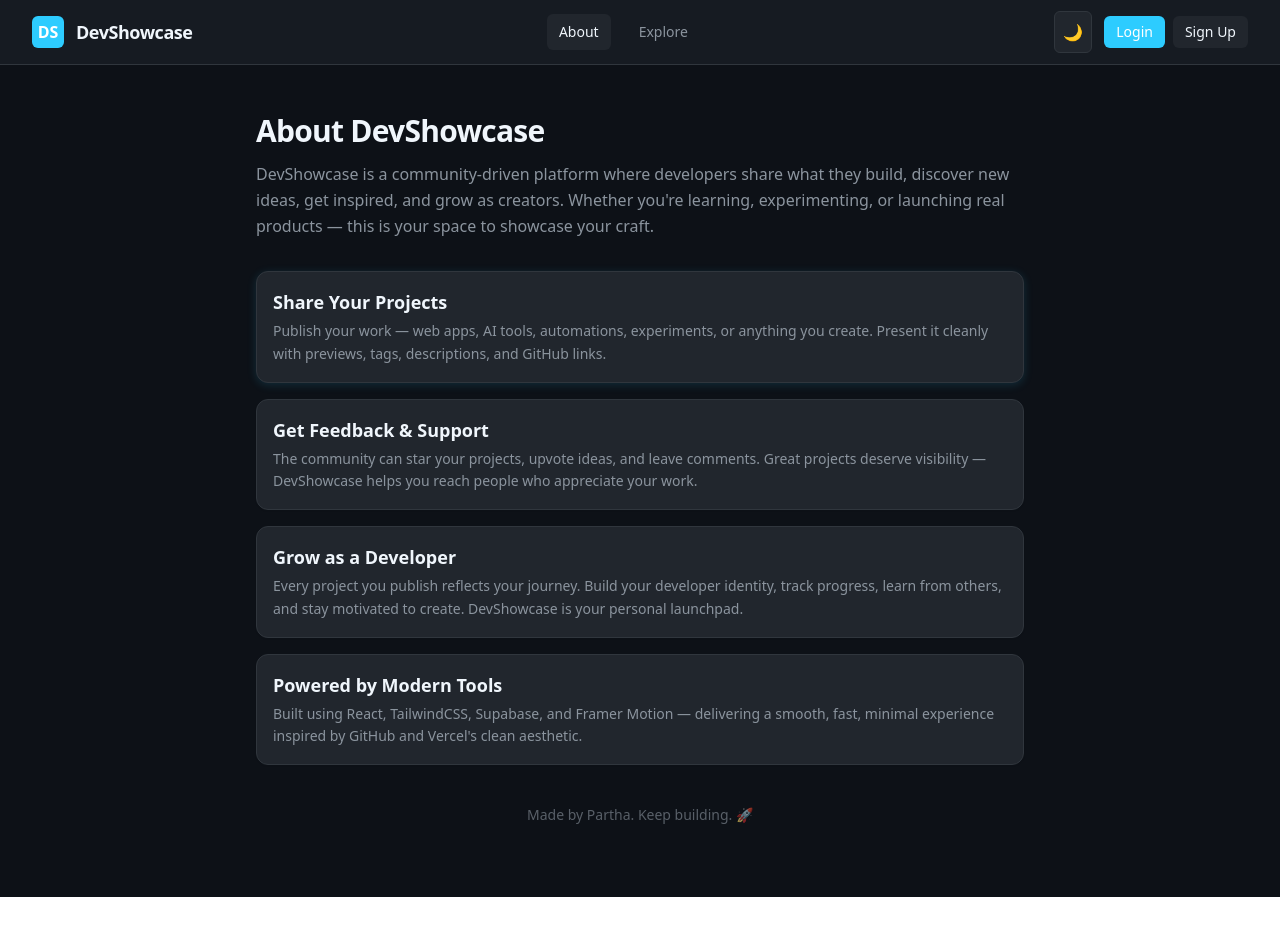
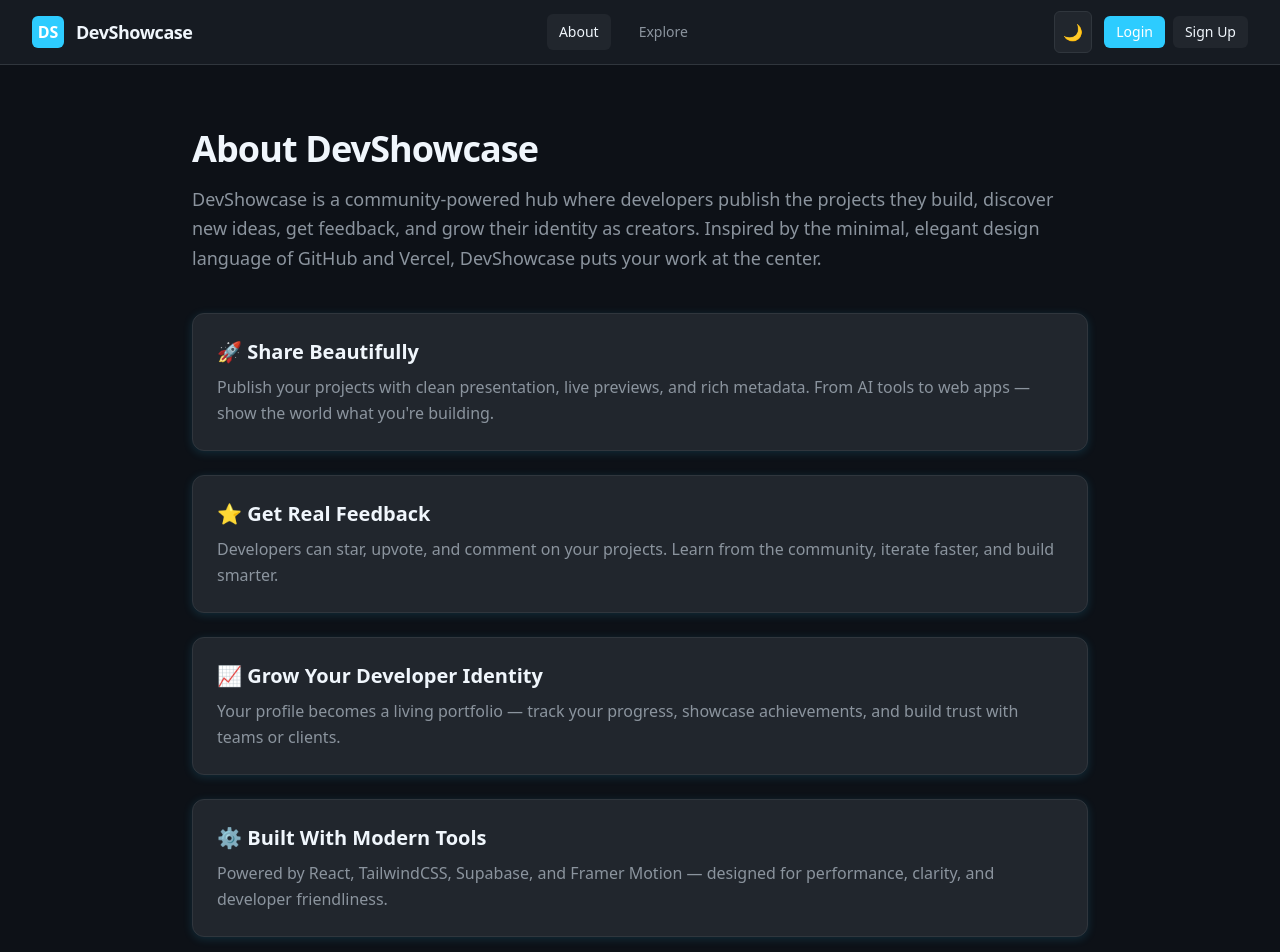
Before and after one commit to parthu1029/DevShowcase, a React (Vite) app in the folder frontend/: page /about in a window 1280 px wide. Shown: the top 952 px of the page. Before the commit the page ends 897 px from the top, so only its background shows below. Built offline with nearby package versions, Linux system fonts and the light colour scheme; no server answers.

Commit message:
updated about page

```diff
--- a/frontend/src/pages/About.jsx
+++ b/frontend/src/pages/About.jsx
@@ -1,81 +1,133 @@
 import React from "react";
 import { motion } from "framer-motion";
+
+const fadeUp = {
+  hidden: { opacity: 0, y: 20 },
+  show: (i = 1) => ({
+    opacity: 1,
+    y: 0,
+    transition: { delay: i * 0.15, duration: 0.5, ease: "easeOut" }
+  })
+};
+
+const card = {
+  hidden: { opacity: 0, y: 25 },
+  show: (i = 1) => ({
+    opacity: 1,
+    y: 0,
+    transition: { delay: i * 0.15, duration: 0.45 }
+  })
+};
+
 export default function About() {
   return (
-    <div className="max-w-3xl mx-auto pt-6 pb-12">
+    <div className="max-w-4xl mx-auto pt-10 pb-20">
 
-      {/* Page Header */}
-      <h1 className="text-3xl font-bold text-text-primary mb-3 tracking-tight">
+      {/* Heading */}
+      <motion.h1
+        variants={fadeUp}
+        initial="hidden"
+        animate="show"
+        className="text-4xl font-bold text-text-primary mb-4 tracking-tight"
+      >
         About DevShowcase
-      </h1>
+      </motion.h1>
 
-      <p className="text-text-secondary leading-relaxed mb-8">
-        DevShowcase is a community-driven platform where developers share what
-        they build, discover new ideas, get inspired, and grow as creators.
-        Whether you're learning, experimenting, or launching real products —
-        this is your space to showcase your craft.
-      </p>
+      <motion.p
+        variants={fadeUp}
+        initial="hidden"
+        animate="show"
+        custom={2}
+        className="text-text-secondary text-lg leading-relaxed mb-10"
+      >
+        DevShowcase is a community-powered hub where developers publish the
+        projects they build, discover new ideas, get feedback, and grow their
+        identity as creators. Inspired by the minimal, elegant design language
+        of GitHub and Vercel, DevShowcase puts your work at the center.
+      </motion.p>
 
-      {/* Feature Sections */}
-      <div className="space-y-4">
+      {/* Feature Section */}
+      <div className="space-y-6">
 
         {/* CARD 1 */}
-        <div className="p-4 rounded-xl bg-background-softer border border-border shadow-soft">
-          <h2 className="text-lg font-semibold text-text-primary mb-1">
-            Share Your Projects
+        <motion.div
+          variants={card}
+          initial="hidden"
+          animate="show"
+          className="p-6 rounded-xl bg-background-softer border border-border shadow-soft hover:shadow-md transition-shadow duration-300"
+        >
+          <h2 className="text-xl font-semibold text-text-primary mb-2">
+            🚀 Share Beautifully
           </h2>
-
-          <p className="text-text-secondary text-sm leading-relaxed">
-            Publish your work — web apps, AI tools, automations, experiments,
-            or anything you create. Present it cleanly with previews, tags,
-            descriptions, and GitHub links.
+          <p className="text-text-secondary leading-relaxed">
+            Publish your projects with clean presentation, live previews, and
+            rich metadata. From AI tools to web apps — show the world what
+            you're building.
           </p>
-        </div>
+        </motion.div>
 
         {/* CARD 2 */}
-        <div className="p-4 rounded-xl bg-background-softer border border-border shadow-sm">
-          <h2 className="text-lg font-semibold text-text-primary mb-1">
-            Get Feedback & Support
+        <motion.div
+          variants={card}
+          initial="hidden"
+          animate="show"
+          custom={2}
+          className="p-6 rounded-xl bg-background-softer border border-border shadow-soft hover:shadow-md transition-shadow duration-300"
+        >
+          <h2 className="text-xl font-semibold text-text-primary mb-2">
+            ⭐ Get Real Feedback
           </h2>
-
-          <p className="text-text-secondary text-sm leading-relaxed">
-            The community can star your projects, upvote ideas, and leave
-            comments. Great projects deserve visibility — DevShowcase helps you
-            reach people who appreciate your work.
+          <p className="text-text-secondary leading-relaxed">
+            Developers can star, upvote, and comment on your projects. Learn
+            from the community, iterate faster, and build smarter.
           </p>
-        </div>
+        </motion.div>
 
         {/* CARD 3 */}
-        <div className="p-4 rounded-xl bg-background-softer border border-border shadow-sm">
-          <h2 className="text-lg font-semibold text-text-primary mb-1">
-            Grow as a Developer
+        <motion.div
+          variants={card}
+          initial="hidden"
+          animate="show"
+          custom={3}
+          className="p-6 rounded-xl bg-background-softer border border-border shadow-soft hover:shadow-md transition-shadow duration-300"
+        >
+          <h2 className="text-xl font-semibold text-text-primary mb-2">
+            📈 Grow Your Developer Identity
           </h2>
+          <p className="text-text-secondary leading-relaxed">
+            Your profile becomes a living portfolio — track your progress,
+            showcase achievements, and build trust with teams or clients.
+          </p>
+        </motion.div>
 
-          <p className="text-text-secondary text-sm leading-relaxed">
-            Every project you publish reflects your journey. Build your
-            developer identity, track progress, learn from others, and stay
-            motivated to create. DevShowcase is your personal launchpad.
+        {/* CARD 4 */}
+        <motion.div
+          variants={card}
+          initial="hidden"
+          animate="show"
+          custom={4}
+          className="p-6 rounded-xl bg-background-softer border border-border shadow-soft hover:shadow-md transition-shadow duration-300"
+        >
+          <h2 className="text-xl font-semibold text-text-primary mb-2">
+            ⚙️ Built With Modern Tools
+          </h2>
+          <p className="text-text-secondary leading-relaxed">
+            Powered by React, TailwindCSS, Supabase, and Framer Motion — designed
+            for performance, clarity, and developer friendliness.
           </p>
-        </div>
-
-        {/* CARD 4 (optional, looks professional) */}
-        <div className="p-4 rounded-xl bg-background-softer border border-border shadow-sm">
-          <h2 className="text-lg font-semibold text-text-primary mb-1">
-            Powered by Modern Tools
-          </h2>
-
-          <p className="text-text-secondary text-sm leading-relaxed">
-            Built using React, TailwindCSS, Supabase, and Framer Motion —
-            delivering a smooth, fast, minimal experience inspired by GitHub
-            and Vercel&apos;s clean aesthetic.
-          </p>
-        </div>
+        </motion.div>
       </div>
 
-      {/* Footer Text */}
-      <p className="text-center text-text-secondary text-sm mt-10 opacity-60">
-        Made by Partha. Keep building. 🚀
-      </p>
+      {/* Footer */}
+      <motion.p
+        variants={fadeUp}
+        initial="hidden"
+        animate="show"
+        custom={6}
+        className="text-center text-text-secondary text-sm mt-14 opacity-70"
+      >
+        Made by Partha — Keep building. 🚀
+      </motion.p>
     </div>
   );
 }
```
